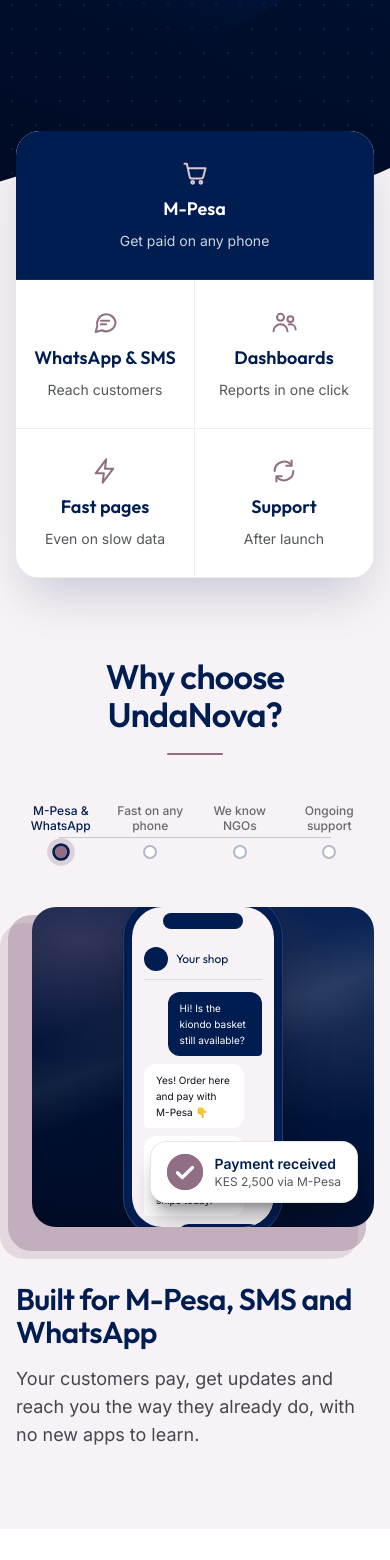
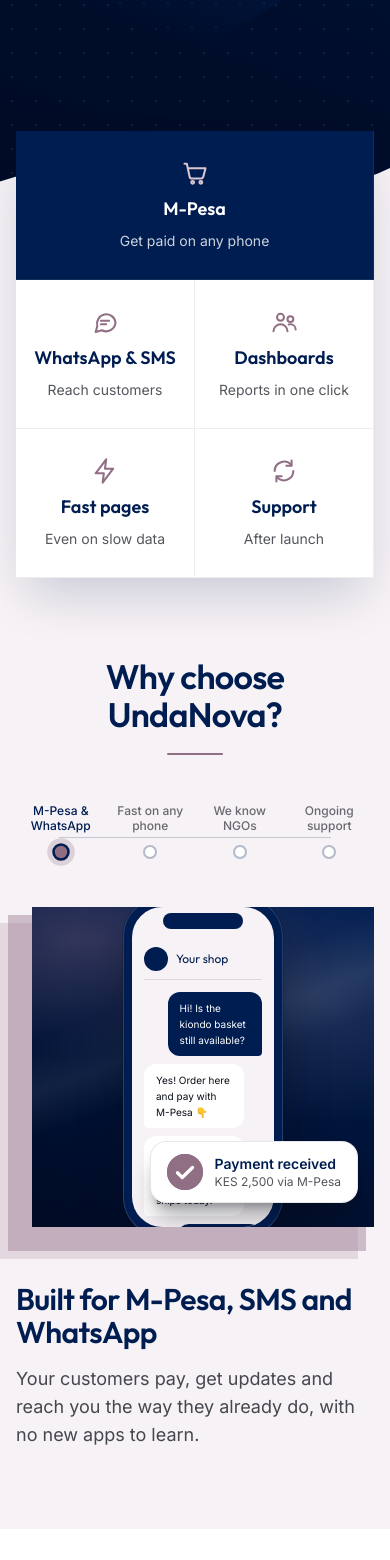
Before and after one commit to Jkosencha/undanova, a Next.js app: page / in a window 390 px wide. Shown: the part 1248-2808 px from the top of the page. Built offline with nearby package versions, Linux system fonts and the light colour scheme.

Commit message:
Square the corners on all cards and panels
Cards, panels, project images, illustration panels, the CTA card and the About page containers now have no corner radius. Buttons stay pill-shaped, inputs keep 12px, and the phone/browser mock-ups keep their device shape.

```diff
--- a/src/app/contact/page.tsx
+++ b/src/app/contact/page.tsx
@@ -31,7 +31,7 @@ export default function ContactPage() {
       <section aria-label="Contact form and details" className="bg-paper pb-20 md:pb-28">
         {/* The form overlaps the header's wave edge */}
         <Container className="-mt-12 grid gap-6 md:-mt-24 lg:grid-cols-[1fr_380px] lg:gap-8">
-          <div className="relative rounded-3xl shadow-2xl shadow-ink/20">
+          <div className="relative shadow-2xl shadow-ink/20">
             {/* The URL's ?service= is only known in the browser, so the pre-filled
                 form renders there; the static page ships the same form without it. */}
             <Suspense fallback={<ContactForm />}>
@@ -41,7 +41,7 @@ export default function ContactPage() {
 
           <aside
             aria-labelledby="contact-details"
-            className="relative isolate overflow-hidden rounded-3xl bg-navy bg-dots p-6 text-white md:p-8 lg:self-start"
+            className="relative isolate overflow-hidden bg-navy bg-dots p-6 text-white md:p-8 lg:self-start"
           >
             <Glow className="-right-24 -top-24 -z-10 size-72" />
             <h2 id="contact-details" className="text-3xl">
--- a/src/app/page.tsx
+++ b/src/app/page.tsx
@@ -21,7 +21,15 @@ import {
   SearchIcon,
   ServiceIcon,
 } from "@/components/icons";
-import { BrowserFrame, ChatScreen, DashboardScreen, PhoneFrame, StatusScreen, Toast, WebsiteScreen } from "@/components/mockups";
+import {
+  BrowserFrame,
+  ChatScreen,
+  DashboardScreen,
+  PhoneFrame,
+  StatusScreen,
+  Toast,
+  WebsiteScreen,
+} from "@/components/mockups";
 import { ReasonTabs, type Reason } from "@/components/reason-tabs";
 import { Container, SectionHeading } from "@/components/section";
 import { TextLink } from "@/components/text-link";
@@ -35,9 +43,18 @@ const hexes = [
 ];
 
 const capabilities = [
-  { title: "M-Pesa", text: "Get paid on any phone", icon: <ServiceIcon slug="ecommerce-mpesa" className="size-7" />, highlight: true },
+  {
+    title: "M-Pesa",
+    text: "Get paid on any phone",
+    icon: <ServiceIcon slug="ecommerce-mpesa" className="size-7" />,
+    highlight: true,
+  },
   { title: "WhatsApp & SMS", text: "Reach customers", icon: <ChatIcon className="size-7" /> },
-  { title: "Dashboards", text: "Reports in one click", icon: <ServiceIcon slug="ngo-school-systems" className="size-7" /> },
+  {
+    title: "Dashboards",
+    text: "Reports in one click",
+    icon: <ServiceIcon slug="ngo-school-systems" className="size-7" />,
+  },
   { title: "Fast pages", text: "Even on slow data", icon: <BoltIcon className="size-7" /> },
   { title: "Support", text: "After launch", icon: <RefreshIcon className="size-7" /> },
 ];
@@ -46,11 +63,9 @@ const capabilities = [
 function Collage({ children }: { children: ReactNode }) {
   return (
     <div aria-hidden className="relative mx-auto max-w-md pb-4 pl-4">
-      <div className="absolute inset-0 -translate-x-4 translate-y-4 rounded-3xl bg-lilac/60" />
-      <div className="absolute inset-0 -translate-x-2 translate-y-2 rounded-3xl bg-plum/40" />
-      <div className="relative flex h-80 items-center justify-center overflow-hidden rounded-3xl bg-satin p-6">
-        {children}
-      </div>
+      <div className="absolute inset-0 -translate-x-4 translate-y-4 bg-lilac/60" />
+      <div className="absolute inset-0 -translate-x-2 translate-y-2 bg-plum/40" />
+      <div className="relative flex h-80 items-center justify-center overflow-hidden bg-satin p-6">{children}</div>
     </div>
   );
 }
@@ -116,7 +131,11 @@ const steps = [
   { title: "Discover", text: "We learn how your organisation works and what you need.", Icon: SearchIcon },
   { title: "Design", text: "We plan the pages and screens, and you approve them before we build.", Icon: PenIcon },
   { title: "Build", text: "We build it, test it on real phones and show you progress as we go.", Icon: CodeIcon },
-  { title: "Launch & support", text: "We put it live, show your team how to use it and keep it running.", Icon: RocketIcon },
+  {
+    title: "Launch & support",
+    text: "We put it live, show your team how to use it and keep it running.",
+    Icon: RocketIcon,
+  },
 ];
 
 export default function Home() {
@@ -127,7 +146,9 @@ export default function Home() {
         <div aria-hidden className="absolute inset-0 -z-10 bg-dots opacity-60" />
         <HeroWaves className="top-[38%] -z-10 h-48 opacity-70" />
         <Container className="pb-36 pt-14 text-center md:pb-48 md:pt-20">
-          <p className="text-sm font-semibold uppercase tracking-[0.3em] text-white/80">Software studio · Made in Kenya</p>
+          <p className="text-sm font-semibold uppercase tracking-[0.3em] text-white/80">
+            Software studio · Made in Kenya
+          </p>
           <h1 id="hero-title" className="mx-auto mt-6 max-w-5xl text-[52px] leading-[1] sm:text-7xl lg:text-[96px]">
             <span className="font-extralight">We build </span>
             <span className="font-bold text-gradient-plum">what&apos;s next.</span>
@@ -199,13 +220,9 @@ export default function Home() {
       </section>
 
       {/* 2. Capability strip overlapping the hero: Ocean Crown */}
-      <section
-        id="capabilities"
-        aria-label="What's built in"
-        className="relative z-10 -mt-16 scroll-mt-24 md:-mt-24"
-      >
+      <section id="capabilities" aria-label="What's built in" className="relative z-10 -mt-16 scroll-mt-24 md:-mt-24">
         <Container>
-          <ul className="grid grid-cols-2 overflow-hidden rounded-3xl bg-white shadow-2xl shadow-navy/20 sm:grid-cols-3 lg:grid-cols-5">
+          <ul className="grid grid-cols-2 overflow-hidden bg-white shadow-2xl shadow-navy/20 sm:grid-cols-3 lg:grid-cols-5">
             {capabilities.map((c) => (
               <li
                 key={c.title}
@@ -240,8 +257,8 @@ export default function Home() {
               A studio with a difference. <span className="text-plum">Built in Kenya.</span>
             </h2>
             <p className="mt-5 text-lg text-ink/75">
-              We&apos;re a small, focused team. You talk to the person building your project, and we build it to work for
-              the people who&apos;ll use it.
+              We&apos;re a small, focused team. You talk to the person building your project, and we build it to work
+              for the people who&apos;ll use it.
             </p>
             <p className="mt-6 font-heading text-sm font-semibold uppercase tracking-[0.18em] text-navy">
               Jennifer Kosencha
@@ -300,7 +317,7 @@ export default function Home() {
             {steps.map((step, i) => (
               <li
                 key={step.title}
-                className={`reveal rounded-2xl border p-6 transition-colors ${
+                className={`reveal border p-6 transition-colors ${
                   i === 0 ? "border-white bg-white/[0.06]" : "border-white/20 hover:border-white/60"
                 }`}
               >
--- a/src/app/saas/page.tsx
+++ b/src/app/saas/page.tsx
@@ -156,7 +156,7 @@ export default function SaasPage() {
             {saasProducts.map((product) => (
               <li
                 key={product.slug}
-                className="reveal group relative flex flex-col overflow-hidden rounded-3xl border border-white/10 bg-gradient-to-b from-navy/80 to-night p-7 transition-colors hover:border-plum/60"
+                className="reveal group relative flex flex-col overflow-hidden border border-white/10 bg-gradient-to-b from-navy/80 to-night p-7 transition-colors hover:border-plum/60"
               >
                 <div aria-hidden className="absolute -right-16 -top-16 size-48 rounded-full glow-plum opacity-60" />
                 <span className="relative inline-flex size-14 items-center justify-center rounded-2xl bg-gradient-to-br from-plum to-navy text-white shadow-lg shadow-plum/30">
--- a/src/app/services/page.tsx
+++ b/src/app/services/page.tsx
@@ -176,7 +176,7 @@ export default function ServicesPage() {
                   Get a quote
                 </Button>
               </div>
-              <div className="reveal rounded-3xl bg-satin p-7 text-white md:p-9">
+              <div className="reveal bg-satin p-7 text-white md:p-9">
                 <h3 className="text-sm font-semibold uppercase tracking-[0.18em] text-white/70">
                   What&apos;s included
                 </h3>
--- a/src/app/work/[slug]/page.tsx
+++ b/src/app/work/[slug]/page.tsx
@@ -128,7 +128,7 @@ export default async function CaseStudyPage(props: PageProps<"/work/[slug]">) {
                     width={1200}
                     height={675}
                     sizes={i === 0 ? "(min-width: 1200px) 1152px, 100vw" : "(min-width: 768px) 50vw, 100vw"}
-                    className="aspect-video w-full rounded-3xl border border-slate/20 object-cover"
+                    className="aspect-video w-full border border-slate/20 object-cover"
                   />
                 </li>
               ))}
--- a/src/components/card.tsx
+++ b/src/components/card.tsx
@@ -16,7 +16,7 @@ const tones = {
 };
 
 export function Card({ children, href, tone = "light", className = "" }: CardProps) {
-  const base = `rounded-3xl border ${tones[tone].base}`;
+  const base = ` border ${tones[tone].base}`;
   if (href) {
     return (
       // No viewport prefetch: a page of cards would otherwise download every linked
--- a/src/components/cta-band.tsx
+++ b/src/components/cta-band.tsx
@@ -23,7 +23,7 @@ export function CTABand({
       className={`bg-gradient-to-b to-navy to-50% pt-8 md:pt-12 ${{ paper: "from-paper", white: "from-white", night: "from-night" }[from]} from-50%`}
     >
       <Container>
-        <div className="reveal relative isolate overflow-hidden rounded-3xl border border-white/10 bg-navy bg-dots px-6 py-14 text-center text-white md:px-16 md:py-20">
+        <div className="reveal relative isolate overflow-hidden border border-white/10 bg-navy bg-dots px-6 py-14 text-center text-white md:px-16 md:py-20">
           <Glow className="-left-24 -top-24 -z-10 size-96" />
           <Glow className="-bottom-32 -right-16 -z-10 size-[28rem]" />
           <HeroWaves className="bottom-0 -z-10 h-32 opacity-50" />
--- a/src/components/previews.tsx
+++ b/src/components/previews.tsx
@@ -20,7 +20,7 @@ export function PreviewPanel({ kind, className = "" }: { kind: PreviewKind; clas
   return (
     <div
       aria-hidden
-      className={`relative isolate flex justify-center overflow-hidden rounded-2xl bg-navy bg-dots px-6 pt-8 ${phone ? "items-start" : "items-end"} ${className}`}
+      className={`relative isolate flex justify-center overflow-hidden bg-navy bg-dots px-6 pt-8 ${phone ? "items-start" : "items-end"} ${className}`}
     >
       <div className="pointer-events-none absolute left-1/2 top-1/2 -z-10 size-72 -translate-x-1/2 -translate-y-1/2 glow-plum opacity-70" />
       {phone ? (
--- a/src/components/work-card.tsx
+++ b/src/components/work-card.tsx
@@ -38,7 +38,7 @@ export function WorkCard({ item, headingLevel = "h3", tone = "light" }: WorkCard
           width={800}
           height={500}
           sizes="(min-width: 768px) 33vw, 100vw"
-          className="aspect-[16/10] w-full rounded-2xl object-cover"
+          className="aspect-[16/10] w-full object-cover"
         />
       ) : (
         <PreviewPanel kind={item.preview} className="aspect-[16/10]" />
```
Also changed, not shown: src/app/about/page.tsx (+5 -7 lines), src/components/contact-form.tsx (+8 -4 lines).
